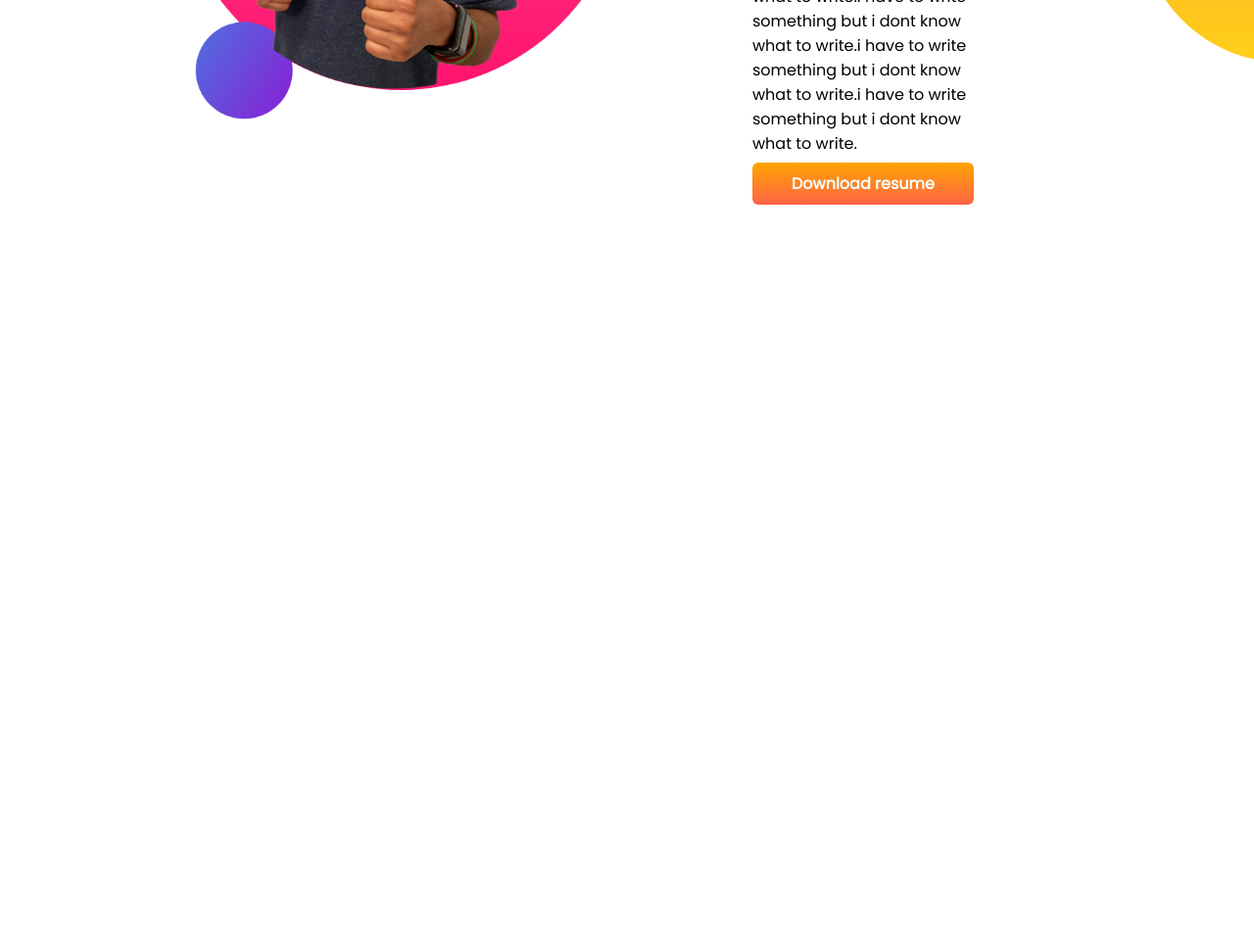
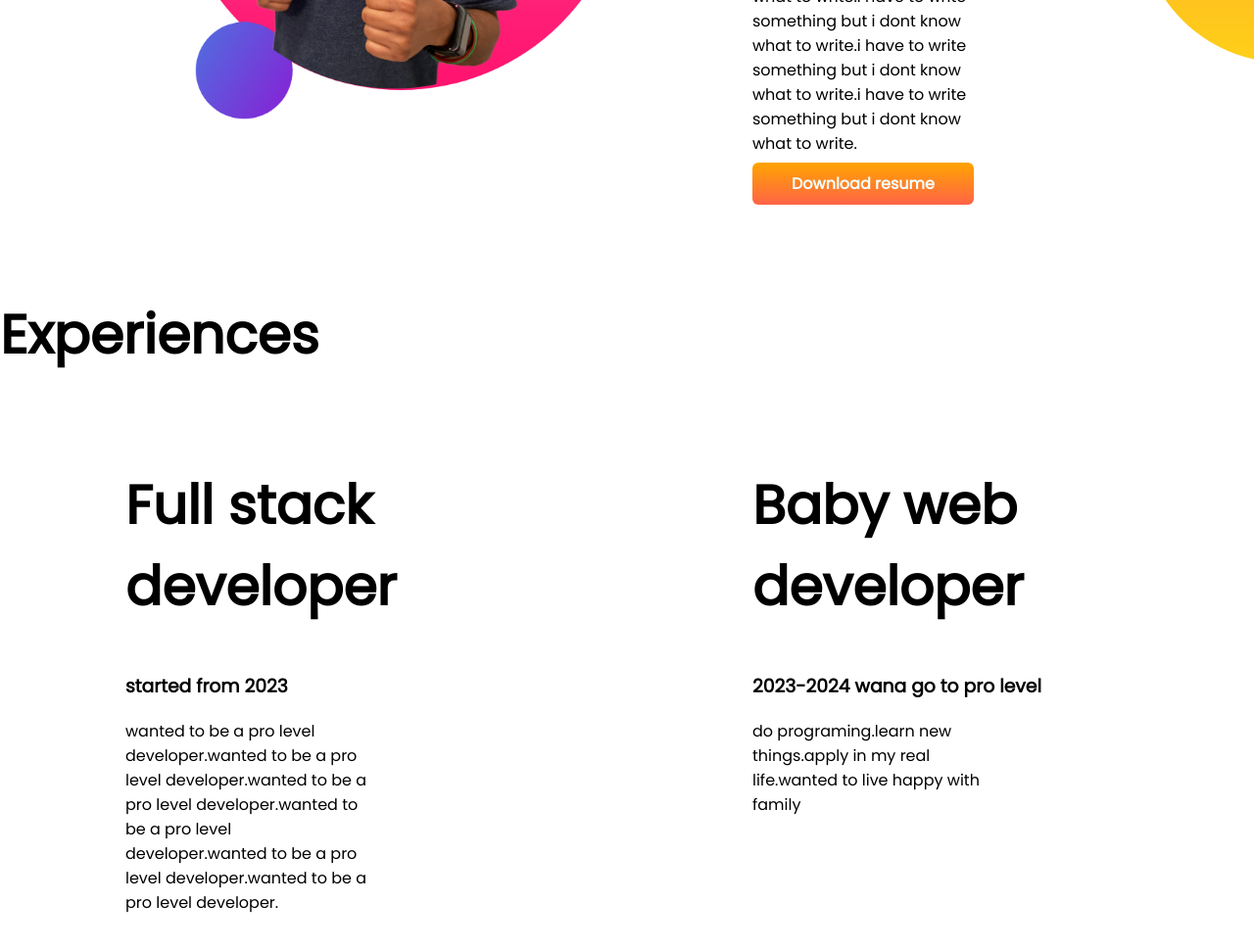
Before and after one commit to Marioumsumi/Developer-portfolio, a plain HTML site: page index.html in a window 1280 px wide. Shown: the part 1094-2064 px from the top of the page at 98% size. Before the commit the page ends 1394 px from the top, so only its background shows below. Drawn offline with Linux system fonts and the light colour scheme.

Commit message:
section type

```diff
--- a/index.html
+++ b/index.html
@@ -13,7 +13,7 @@
 </head>
 
 <body>
-    <section class="top-banner">
+    <section class="top-banner flexible">
         <div class="half-width">
             <h1>Bid welcome</h1>
             <h1> <span>to my microsom</span> </h1>
@@ -29,7 +29,7 @@
             <img src="images/my-bg2 (1).png" alt="">
         </div>
     </section>
-    <section class="stay-focused">
+    <section class="stay-focused flexible">
         <div class="half-width">
             <img src="images/jhankar2.png" alt="">
         </div>
@@ -43,6 +43,27 @@
             <a class="link-button" target="_blank" href="">Download resume</a>
         </div>
     </section>
+    <section class="experience-area ">
+        <h1>Experiences</h1>
+        <div class="flexible">
+            <div class="half-width">
+                <h1>Full stack developer</h1>
+                <h3>started from 2023</h3>
+                <p>wanted to be a pro level developer.wanted to be a pro level developer.wanted to be a pro level
+                    developer.wanted to be a pro level developer.wanted to be a pro level developer.wanted to be a pro
+                    level developer.</p>
+            </div>
+            <div class="half-width">
+                <h1>Baby web developer</h1>
+                <h3>2023-2024 wana go to pro level</h3>
+                <p>do programing.learn new things.apply in my real life.wanted to live happy with family</p>
+            </div>
+
+        </div>
+
+
+
+    </section>
 
 
 
--- a/style.css
+++ b/style.css
@@ -17,7 +17,7 @@ body {
 }
 
 section {
-    display: flex;
+    display: ;
     margin-bottom: 100px;
 }
 
@@ -49,3 +49,7 @@ section {
     background-position: right;
     background-repeat: no-repeat;
 }
+
+.flexible {
+    display: flex;
+}
```
